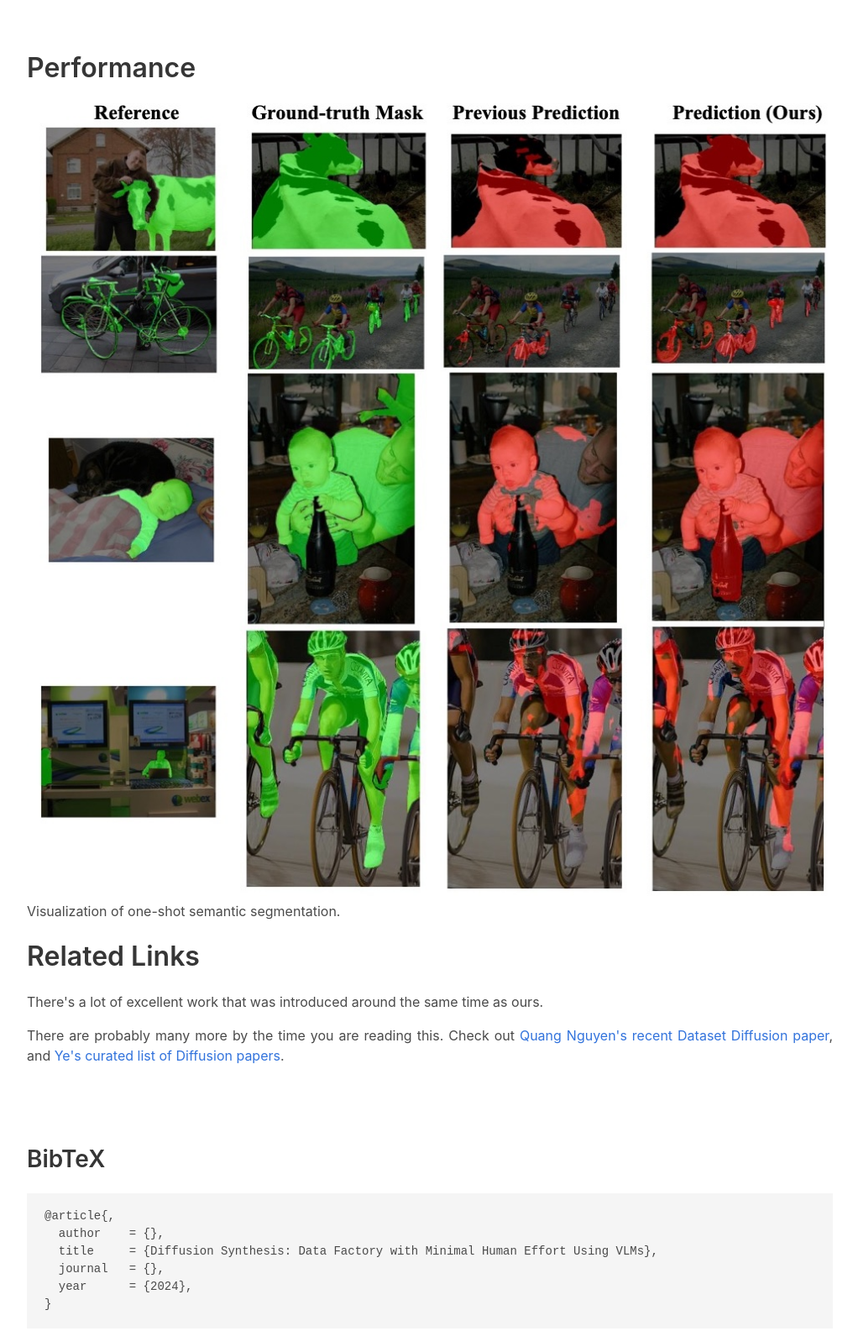
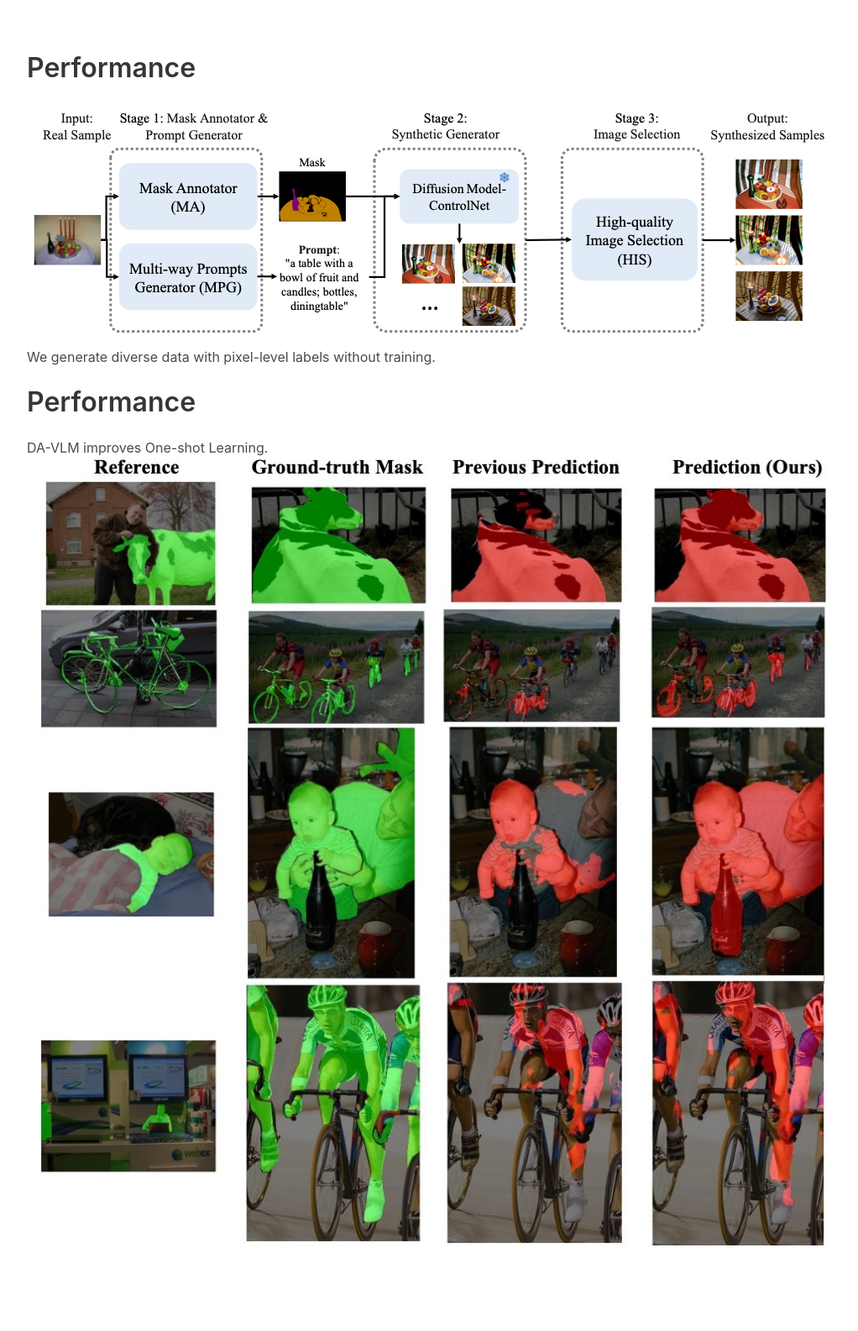
Before and after one commit to JJYSTEM/DiffusionSyn, a plain HTML site: page index.html in a window 1280 px wide. Shown: the part 1480-3065 px from the top of the page at 84% size, without its empty margins (128-1150 px from the left). Drawn offline with nearby package versions, Linux system fonts and the light colour scheme; some icons are missing; a web font is replaced by a local one.

Commit message:
Update index.html

```diff
--- a/index.html
+++ b/index.html
@@ -187,37 +187,33 @@
   </div>
 </section>
 
+<section class="section">
+  <div class="container is-max-desktop">
+  <!-- Data Augmentation with Diffusion and VLMs. -->
+    <div class="columns is-centered">
+      <div class="column is-full-width">
+         <h2 class="title is-3">Performance</h2>
+          <img src="./static/images/fig_workflow.png"
+                 class="interpolation-image"
+                 alt="Visualization of one-shot."/>
+      <p>We generate diverse data with pixel-level labels without training.</p>
+      </div>
+    </div>
+  <!--/ Performance. -->
 
-<section class="section">
+
   <div class="container is-max-desktop">
   <!-- Performance. -->
     <div class="columns is-centered">
       <div class="column is-full-width">
          <h2 class="title is-3">Performance</h2>
+          <p>DA-VLM improves One-shot Learning. </p>
           <img src="./static/images/fig_fss.jpg"
                  class="interpolation-image"
                  alt="Visualization of one-shot."/>
-      <p>Visualization of one-shot semantic segmentation.</p>
       </div>
     </div>
   <!--/ Performance. -->
-
-    <!-- Concurrent Work. -->
-    <div class="columns is-centered">
-      <div class="column is-full-width">
-        <h2 class="title is-3">Related Links</h2>
-
-        <div class="content has-text-justified">
-          <p>
-            There's a lot of excellent work that was introduced around the same time as ours.
-          </p>
-          <p>
-            There are probably many more by the time you are reading this. Check out <a href="https://dataset-diffusion.github.io/">Quang Nguyen's recent Dataset Diffusion paper</a>, and <a href="https://github.com/JiaojiaoYe1994/Awesome-DIffusionModels-paper">Ye's curated list of Diffusion papers</a>.
-          </p>
-        </div>
-      </div>
-    </div>
-    <!--/ Concurrent Work. -->
 
   </div>
 </section>
```
